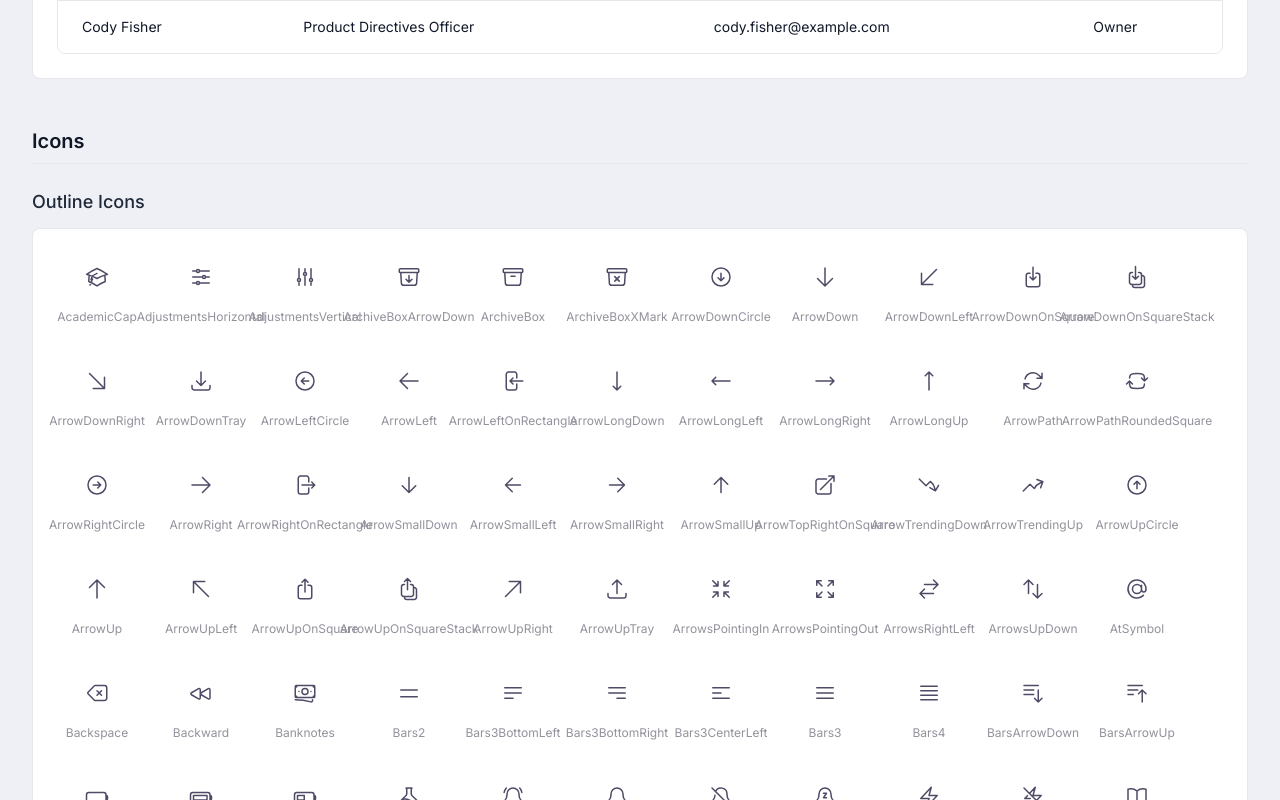
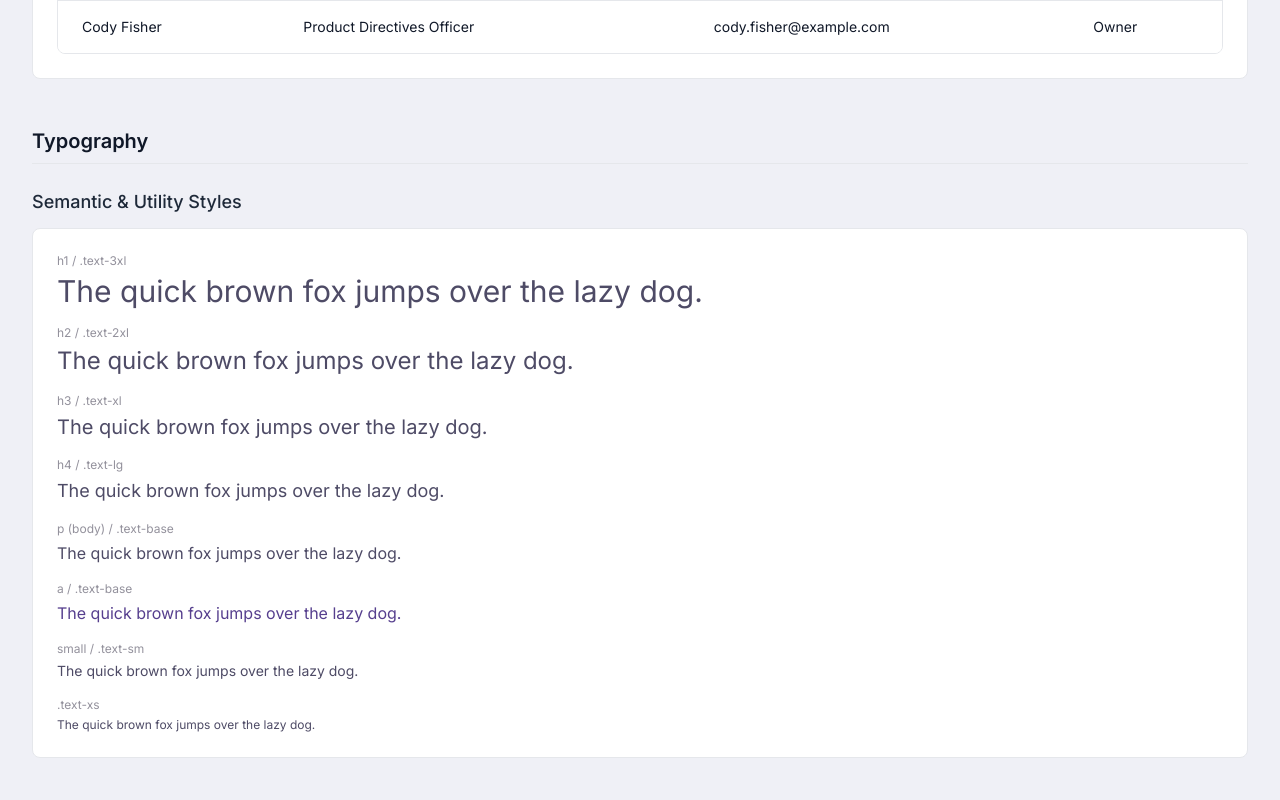
Before and after one commit to DannyRuchtie/SGTailwind, a React (Vite) app: page /components in a window 1280 px wide. Shown: the part 7480-8280 px from the top of the page. Built offline with nearby package versions, Linux system fonts and the light colour scheme.

Commit message:
added typography

```diff
--- a/src/components/pages/ComponentShowcase.jsx
+++ b/src/components/pages/ComponentShowcase.jsx
@@ -597,6 +597,45 @@ export default function ComponentShowcase() {
         </ComponentWrapper>
       </ComponentSection>
 
+      <ComponentSection title="Typography">
+        <ComponentWrapper title="Semantic & Utility Styles">
+            <div className="w-full space-y-4">
+                <div className="flex flex-col w-full items-start">
+                    <p className="text-xs text-SG-text-muted mb-1">h1 / .text-3xl</p>
+                    <h1 className="text-3xl">The quick brown fox jumps over the lazy dog.</h1>
+                </div>
+                <div className="flex flex-col w-full items-start">
+                    <p className="text-xs text-SG-text-muted mb-1">h2 / .text-2xl</p>
+                    <h2 className="text-2xl">The quick brown fox jumps over the lazy dog.</h2>
+                </div>
+                <div className="flex flex-col w-full items-start">
+                    <p className="text-xs text-SG-text-muted mb-1">h3 / .text-xl</p>
+                    <h3 className="text-xl">The quick brown fox jumps over the lazy dog.</h3>
+                </div>
+                <div className="flex flex-col w-full items-start">
+                    <p className="text-xs text-SG-text-muted mb-1">h4 / .text-lg</p>
+                    <h4 className="text-lg">The quick brown fox jumps over the lazy dog.</h4>
+                </div>
+                <div className="flex flex-col w-full items-start">
+                    <p className="text-xs text-SG-text-muted mb-1">p (body) / .text-base</p>
+                    <p className="text-base">The quick brown fox jumps over the lazy dog.</p>
+                </div>
+                <div className="flex flex-col w-full items-start">
+                    <p className="text-xs text-SG-text-muted mb-1">a / .text-base</p>
+                    <a href="#" className="text-base text-SG-buttons-cta-primary hover:underline">The quick brown fox jumps over the lazy dog.</a>
+                </div>
+                <div className="flex flex-col w-full items-start">
+                    <p className="text-xs text-SG-text-muted mb-1">small / .text-sm</p>
+                    <small className="text-sm">The quick brown fox jumps over the lazy dog.</small>
+                </div>
+                <div className="flex flex-col w-full items-start">
+                    <p className="text-xs text-SG-text-muted mb-1">.text-xs</p>
+                    <p className="text-xs">The quick brown fox jumps over the lazy dog.</p>
+                </div>
+            </div>
+        </ComponentWrapper>
+      </ComponentSection>
+
       <ComponentSection title="Icons">
         <ComponentWrapper title="Outline Icons">
             <div className="flex flex-wrap gap-x-6 gap-y-8">
```
